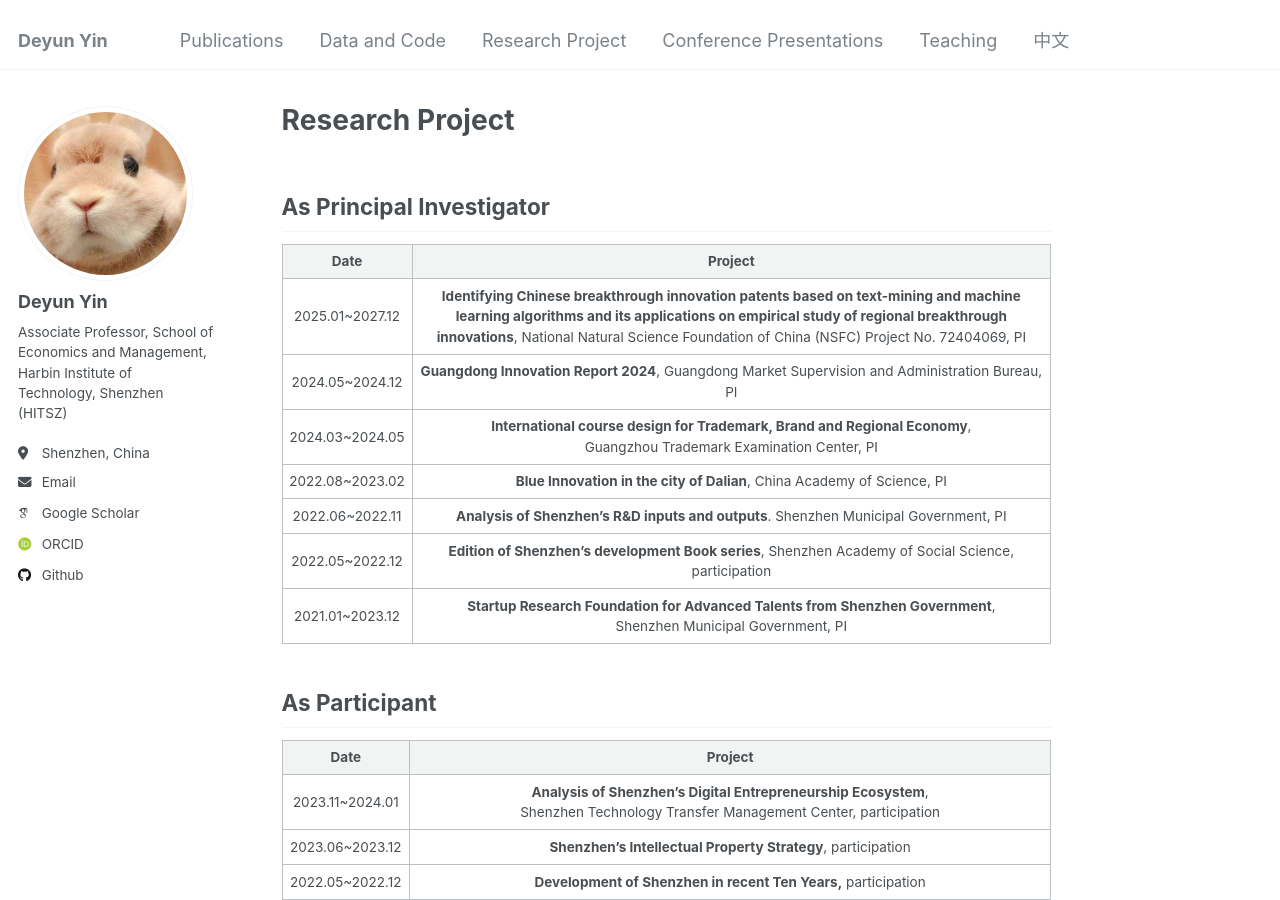
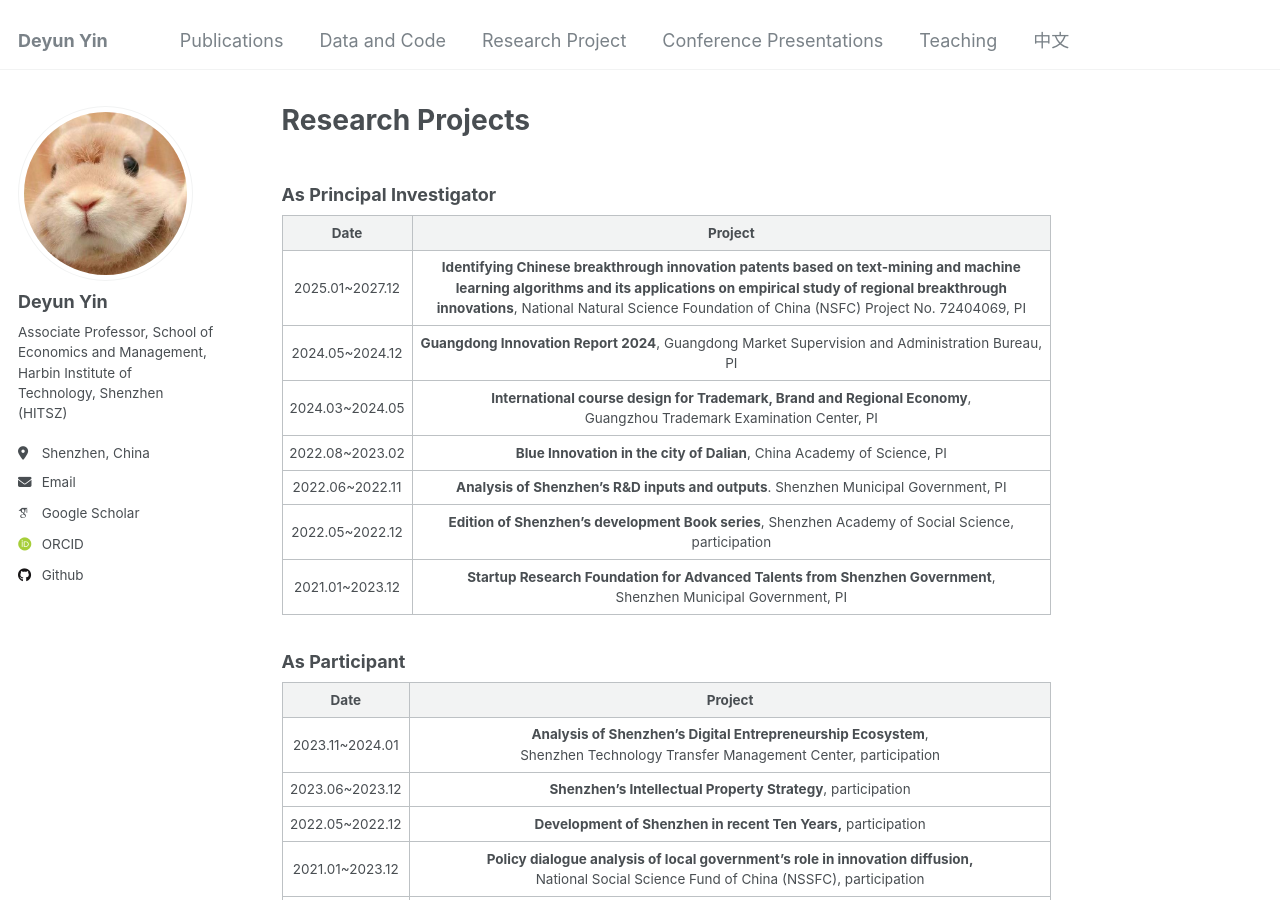
Before and after one commit to DeyunYinWIPO/DeyunYinWIPO.github.io, a Jekyll site: the page built from _pages/Research-Project.md, in a window 1280 px wide and 900 px high. Built offline with Jekyll 4.4.1, drawn with Linux system fonts in a browser that asks for light colours; some web fonts are replaced.

Commit message:
Update Research-Project.md

```diff
--- a/_pages/Research-Project.md
+++ b/_pages/Research-Project.md
@@ -1,13 +1,13 @@
 ---
 permalink: /Research-Project/
-title: "Research Project"
+title: "Research Projects"
 author_profile: true
 redirect_from:
  - /Research-Project/
  - /Research-Project.html
 ---
 
-## As Principal Investigator
+### As Principal Investigator
 
 |      Date       |                           Project                            |
 | :-------------: | :----------------------------------------------------------: |
@@ -21,7 +21,7 @@
 
 
 
-## As Participant
+### As Participant
 
 |      Date       |                           Project                            |
 | :-------------: | :----------------------------------------------------------: |
```
